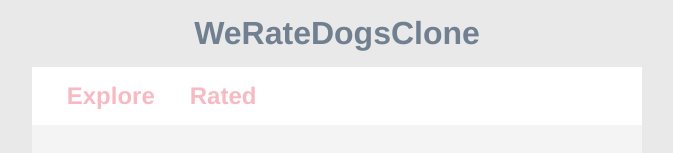
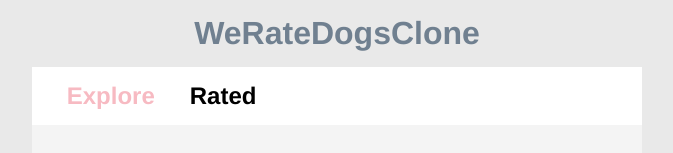
Before and after one commit to Jameson13B/we-rate-dogs-clone, a React (Create React App) app: page /my-list in a window 1280 px wide. Shown: the top 153 px of the page, without its empty margins (303-976 px from the left). Built offline with nearby package versions, Linux system fonts and the light colour scheme.

Commit message:
Added active styling to links in nav

```diff
--- a/src/components/Nav.js
+++ b/src/components/Nav.js
@@ -1,12 +1,16 @@
 import React from 'react';
-import { Link } from 'react-router-dom';
+import { NavLink } from 'react-router-dom';
 import '../styles/Nav.css';
 
 const Nav = () => {
   return (
     <div className='Nav'>
-      <Link to={'/'}>Explore</Link>
-      <Link to={'/my-list'}>Rated</Link>
+      <NavLink exact to={'/'} activeClassName='active'>
+        Explore
+      </NavLink>
+      <NavLink to={'/my-list'} activeClassName='active'>
+        Rated
+      </NavLink>
     </div>
   );
 };
--- a/src/styles/Nav.css
+++ b/src/styles/Nav.css
@@ -11,5 +11,6 @@
   font-weight: bold;
   color: #f7bac2;
 }
-@media (max-width: 600px) {
+.Nav .active {
+  color: black;
 }
```
